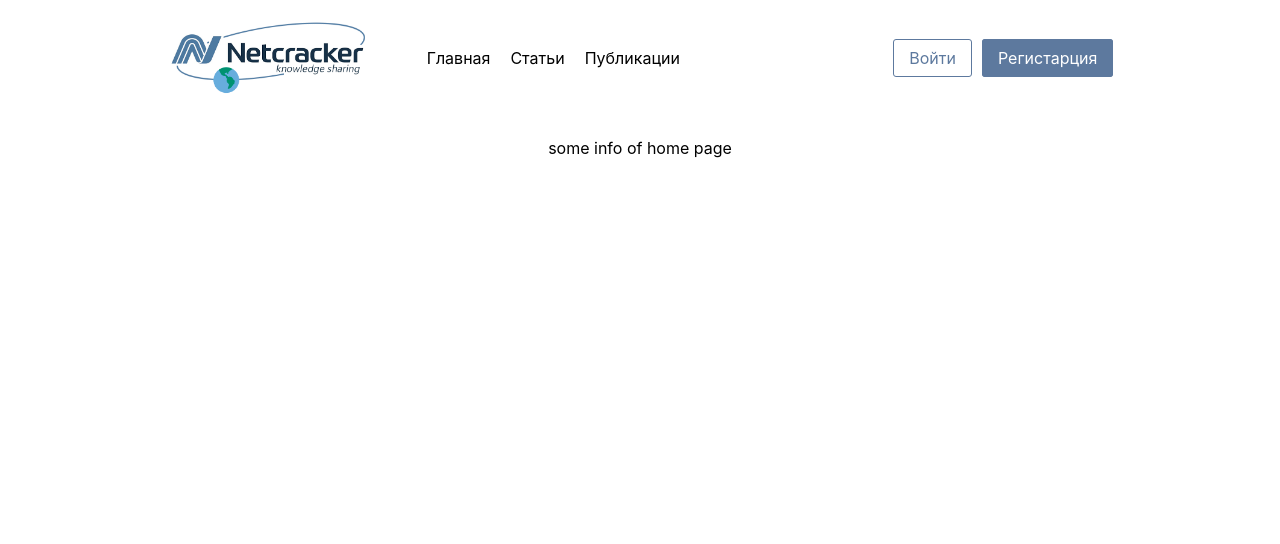
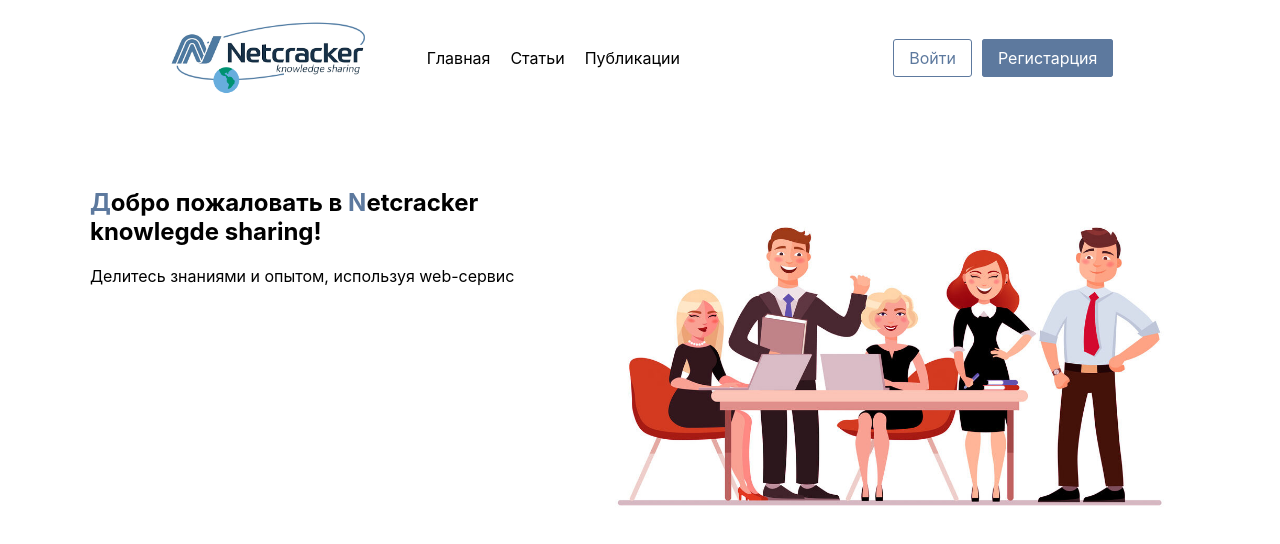
Before and after one commit to oddzye/netcracker_angular_final, an Angular app in the folder my-app/: page / in a window 1280 px wide. Shown: the top 544 px of the page. Built offline with nearby package versions, Linux system fonts and the light colour scheme.

Commit message:
main section (home page)

```diff
--- a/my-app/src/app/home/home.component.html
+++ b/my-app/src/app/home/home.component.html
@@ -1,5 +1,14 @@
 <div class="container">
-  <p style="text-align: center;">
-    some info of home page
-  </p>
+  <section class="main">
+    <div class="main-text">
+      <h1 class="main-text__title"><span>Д</span>обро пожаловать в <span>N</span>etcracker knowlegde sharing!</h1>
+      <p>Делитесь знаниями и опытом, используя web-сервис</p>
+    </div>
+    <div class="main-img__wrap">
+      <img class="main-img" src="../../assets/img/main/business.jpg" alt="business">
+    </div>
+
+  </section>
+
+
 </div>
--- a/my-app/src/app/home/home.component.less
+++ b/my-app/src/app/home/home.component.less
@@ -0,0 +1,15 @@
+.main {
+    display: flex;
+    flex-direction: row;
+    justify-content: center;
+    padding: 30px 20px;
+
+}
+
+.main-text__title span, {
+    color: #5d799e;
+}
+
+.main-img {
+    max-width: 600px;
+}
--- a/my-app/src/styles.less
+++ b/my-app/src/styles.less
@@ -1,4 +1,7 @@
 /* You can add global styles to this file, and also import other style files */
+
+@primary-color: #5d799e; // primary blue
+
 .container {
    max-width: 1140px;
    margin: 0 auto;
@@ -18,27 +21,27 @@
 
 }
 .btn-secondary {
-    color: #5d799e;
-    border: 1px solid #5d799e;
+    color: @primary-color;
+    border: 1px solid @primary-color;
     border-radius: 3px;
 }
 
 .btn-secondary:hover {
-    border-color: #445a78;
-    color: #445a78;
+    border-color: @primary-color;
+    color: @primary-color;
 }
 
 
 .btn-primary {
     color: #ffffff;
-    border: 1px solid #5d799e;
+    border: 1px solid @primary-color;
     border-radius: 3px;
-    background-color: #5d799e;
+    background-color: @primary-color;
 }
 
 .btn-primary:hover {
-    background-color: #3d526f;
-    border-color: #3d526f;
+    background-color: @primary-color;
+    border-color: @primary-color;
 }
 
 input[type="submit"] {
```
Also changed, not shown: my-app/src/assets/img/main/business.jpg (added).
